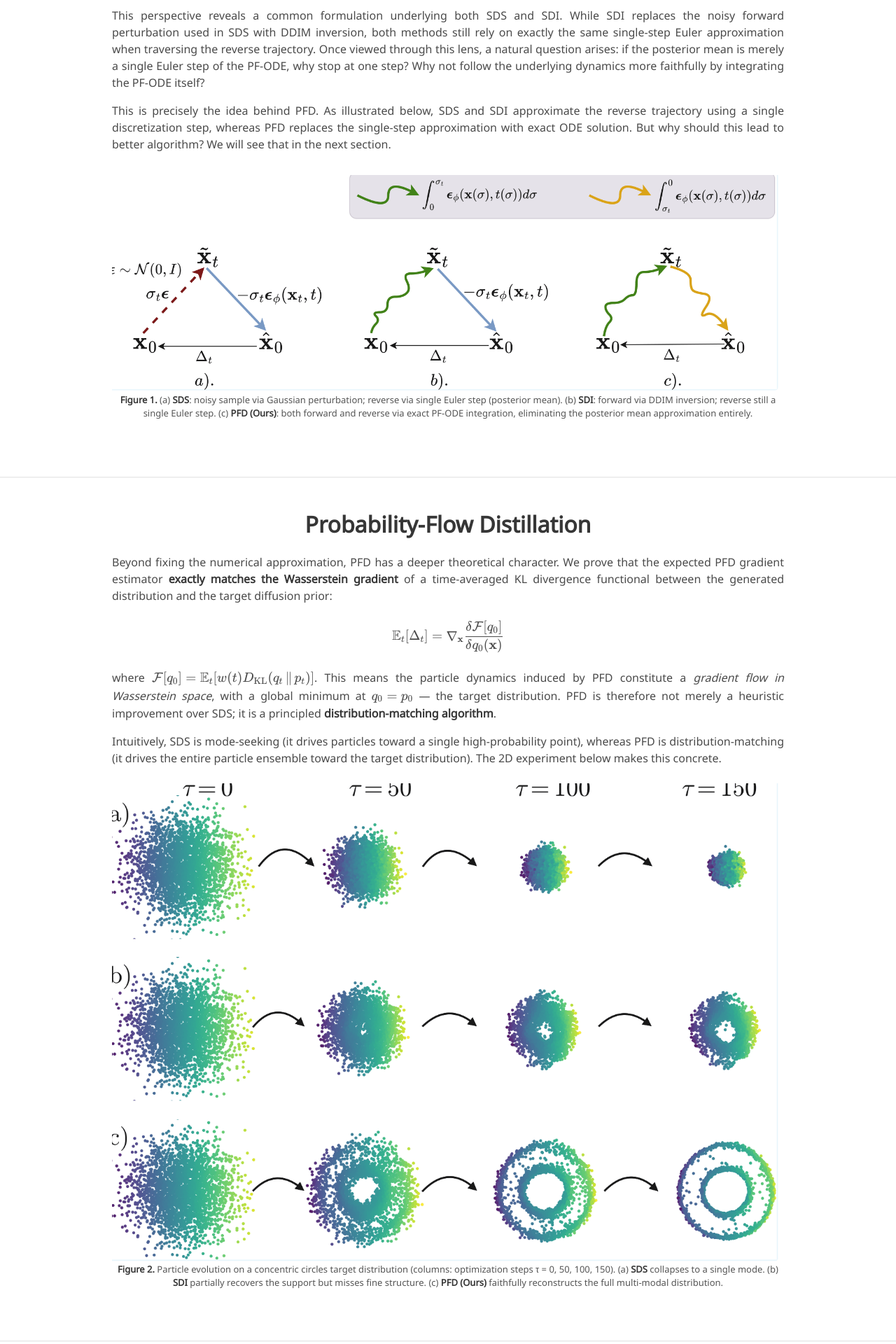
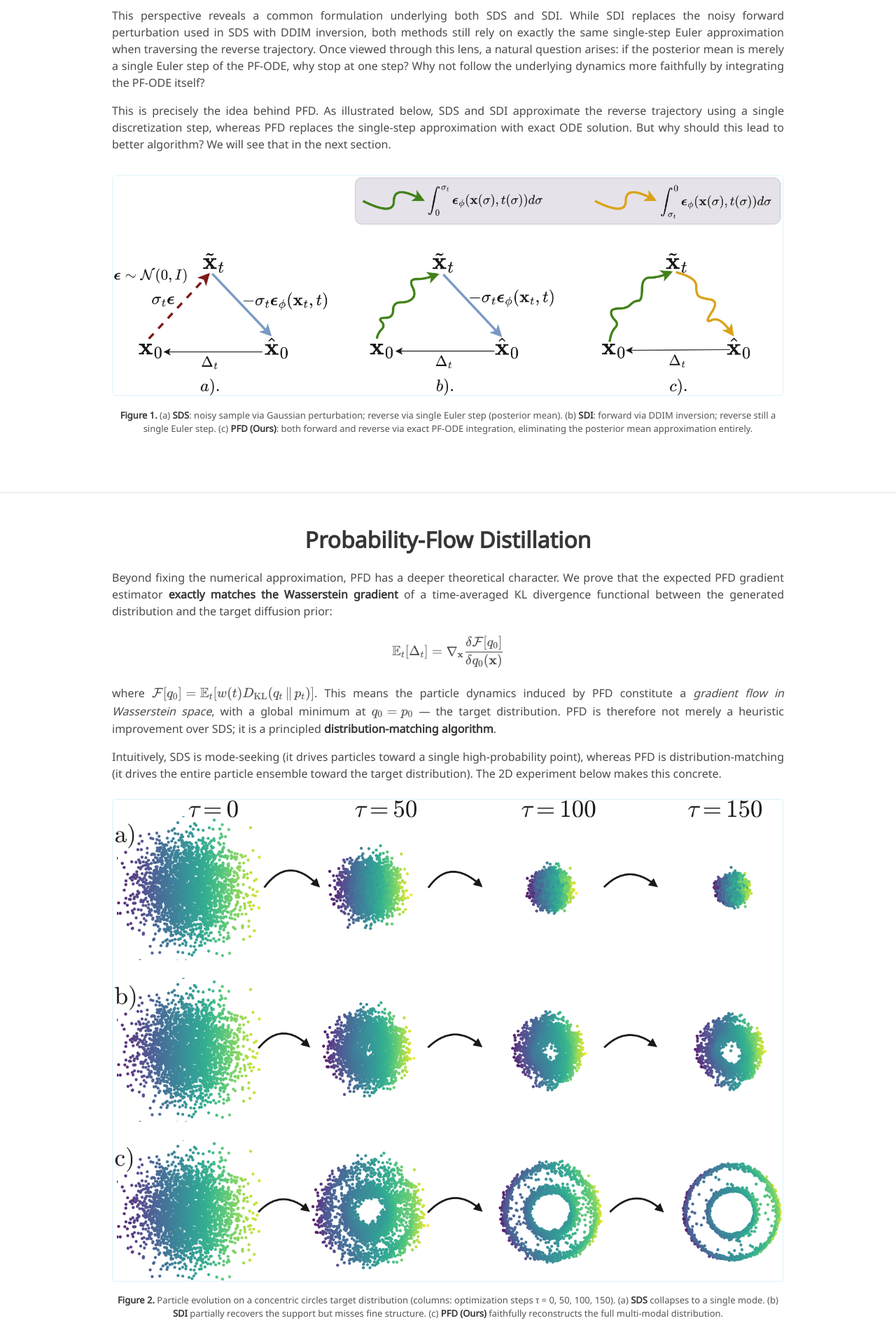
Before and after one commit to rrohithiam/rrohithiam.github.io, a Jekyll site: the page projects/pfd/index.html, which Jekyll copies as it is, in a window 1280 px wide. Shown: the part 1417-3337 px from the top of the page at 70% size. Built offline with Jekyll 4.4.1, drawn with Linux system fonts in a browser that asks for light colours; nearby versions of some CDN libraries; some web fonts are replaced; library files that are not in the unit come from our copies; a style sheet for code colours, icons or effects is not loaded.

Commit message:
PFD webpage

```diff
--- a/projects/pfd/index.html
+++ b/projects/pfd/index.html
@@ -130,18 +131,6 @@
 
     img:focus {
       outline: none;
-    }
-
-    .fig-crop {
-      overflow: hidden;
-      border-radius: 6px;
-    }
-
-    .fig-crop img {
-      display: block;
-      width: calc(100% + 16px);
-      max-width: calc(100% + 16px);
-      margin: -8px;
     }
   </style>
 </head>
@@ -294,7 +283,7 @@
           the single-step approximation with exact ODE solution. But why should this lead to better algorithm? We will see that in the next section.
         </p>
 
-        <div class="has-text-centered fig-crop" style="margin:2rem 0;">
+        <div class="has-text-centered" style="margin:2rem 0;">
           <img src="./static/images/fig_gradients.png"
                style="width:100%; border-radius:6px;"
                alt="Comparison of SDS, SDI, and PFD gradient estimators">
@@ -341,7 +330,7 @@
         </p>
       </div>
 
-      <div class="has-text-centered fig-crop" style="margin: 1.5rem 0;">
+      <div class="has-text-centered" style="margin: 1.5rem 0;">
         <img src="./static/images/fig_particles.png"
              style="width:100%; border-radius:6px;"
              alt="2D particle evolution: SDS vs SDI vs PFD on concentric circles" />
```
Also changed, not shown: other parts of projects/pfd/index.html (+1 -0 lines).
